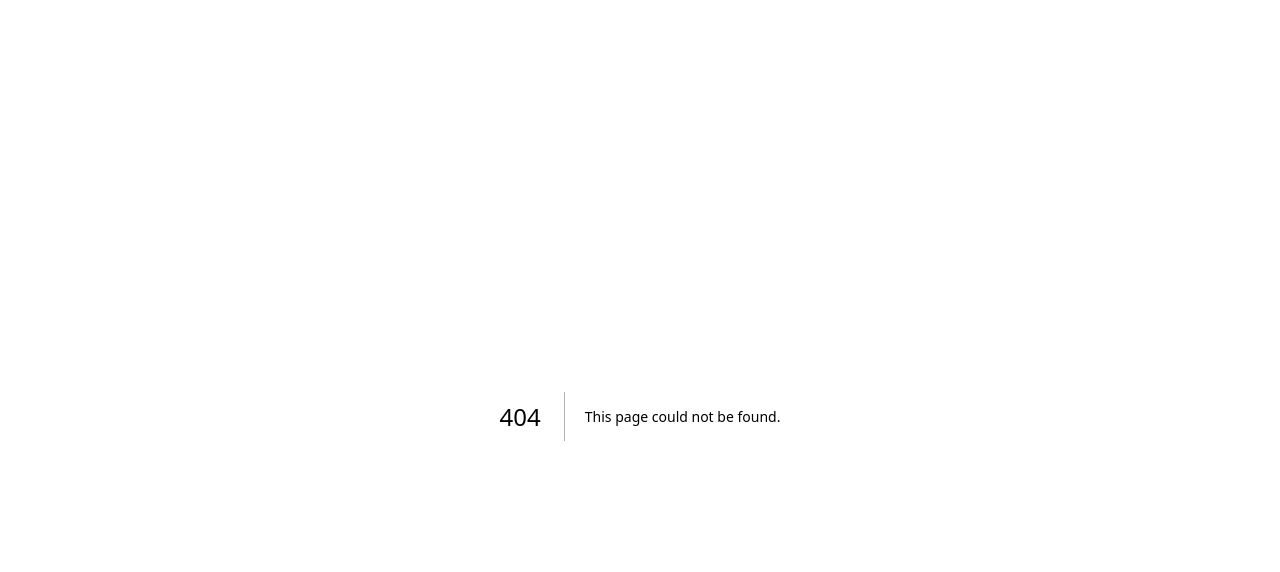
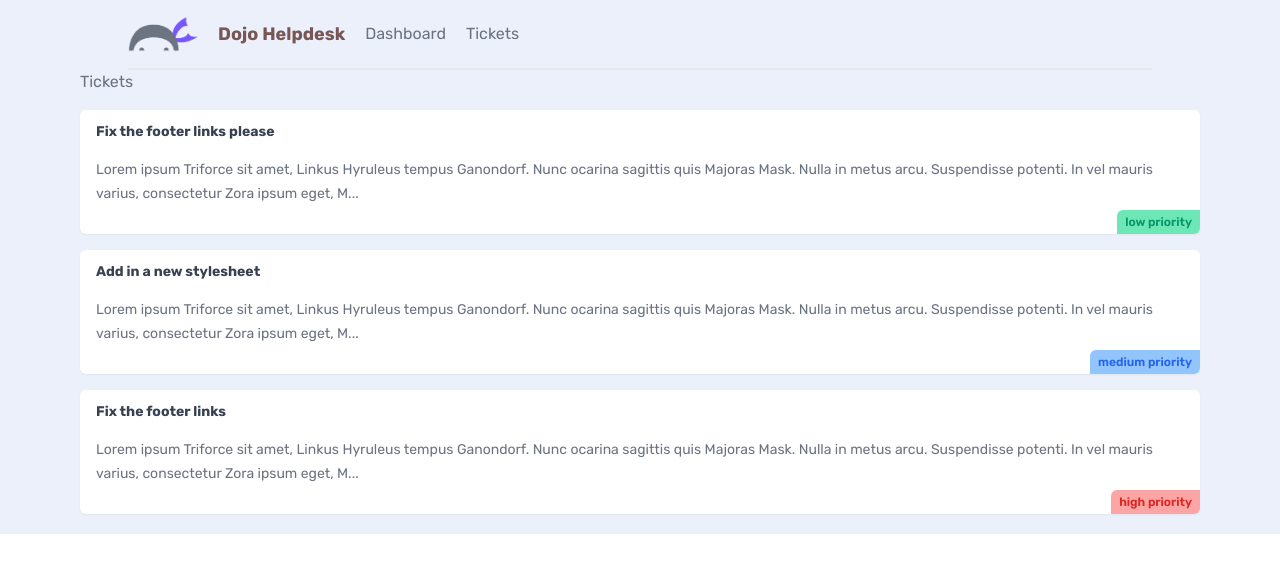
Before and after one commit to manishsaraan/nextjs-demo-app, a Next.js app: page /tickets in a window 1280 px wide. Before the commit this address had no page. Shown: the top 572 px of the page. Built offline with nearby package versions, Linux system fonts and the light colour scheme; data requests are answered from the project's data file.

Commit message:
show ticket list

```diff
--- /dev/null
+++ b/_data/db.json
@@ -0,0 +1,25 @@
+{
+    "tickets": [
+      {
+        "id": "1",
+        "title": "Fix the footer links please",
+        "body": "Lorem ipsum Triforce sit amet, Linkus Hyruleus tempus Ganondorf. Nunc ocarina sagittis quis Majoras Mask. Nulla in metus arcu. Suspendisse potenti. In vel mauris varius, consectetur Zora ipsum eget, Master Sword porttitor urna. Fusce elementum urna elit, eget eleifend velit consectetur eget. Integer vel lobortis ipsum, vitae auctor Ocarina of Time. Donec sed urna dapibus, interdum magna a, eleifend magna. Curabitur tincidunt enim a neque volutpat. Phasellus auctor magna vel nunc pretium, ut volutpat justo tristique. Pellentesque cursus convallis mauris, in tempus enim tincidunt vitae.",
+        "priority": "low",
+        "user_email": "mario@netninja.dev"
+      },
+      {
+        "id": "2",
+        "title": "Add in a new stylesheet",
+        "body": "Lorem ipsum Triforce sit amet, Linkus Hyruleus tempus Ganondorf. Nunc ocarina sagittis quis Majoras Mask. Nulla in metus arcu. Suspendisse potenti. In vel mauris varius, consectetur Zora ipsum eget, Master Sword porttitor urna. Fusce elementum urna elit, eget eleifend velit consectetur eget. Integer vel lobortis ipsum, vitae auctor Ocarina of Time. Donec sed urna dapibus, interdum magna a, eleifend magna. Curabitur tincidunt enim a neque volutpat. Phasellus auctor magna vel nunc pretium, ut volutpat justo tristique. Pellentesque cursus convallis mauris, in tempus enim tincidunt vitae.",
+        "priority": "medium",
+        "user_email": "mario@netninja.dev"
+      },
+      {
+        "id": "3",
+        "title": "Fix the footer links",
+        "body": "Lorem ipsum Triforce sit amet, Linkus Hyruleus tempus Ganondorf. Nunc ocarina sagittis quis Majoras Mask. Nulla in metus arcu. Suspendisse potenti. In vel mauris varius, consectetur Zora ipsum eget, Master Sword porttitor urna. Fusce elementum urna elit, eget eleifend velit consectetur eget. Integer vel lobortis ipsum, vitae auctor Ocarina of Time. Donec sed urna dapibus, interdum magna a, eleifend magna. Curabitur tincidunt enim a neque volutpat. Phasellus auctor magna vel nunc pretium, ut volutpat justo tristique. Pellentesque cursus convallis mauris, in tempus enim tincidunt vitae.",
+        "priority": "high",
+        "user_email": "peach@netninja.dev"
+      }
+    ]
+}
--- /dev/null
+++ b/app/blog/[slug]/page.tsx
@@ -0,0 +1,3 @@
+export default function Page({ params }: { params: { slug: string } }) {
+    return <div>My Post: {params.slug}</div>
+  }
--- /dev/null
+++ b/app/components/navigation/index.tsx
@@ -0,0 +1,20 @@
+import Link from 'next/link'
+import Image from 'next/image'
+import Logo from './dojo-logo.png'
+
+export default function Navbar() {
+  return (
+    <nav>
+      <Image
+        src={Logo}
+        alt='Dojo Helpdesk logo'
+        width={70}
+        placeholder='blur'
+        quality={100}
+      />
+      <h1>Dojo Helpdesk</h1>
+      <Link href="/">Dashboard</Link>
+      <Link href="/tickets">Tickets</Link>
+    </nav>
+  )
+}
--- /dev/null
+++ b/app/dashboard/layout.tsx
@@ -0,0 +1,14 @@
+export default function DashboardLayout({
+    children, // will be a page or nested layout
+  }: {
+    children: React.ReactNode
+  }) {
+    return (
+      <section>
+        {/* Include shared UI here e.g. a header or sidebar */}
+        <nav>Dashboard layout</nav>
+
+        {children}
+      </section>
+    )
+  }
--- /dev/null
+++ b/app/dashboard/page.tsx
@@ -0,0 +1,18 @@
+'use client'
+import React from 'react'
+import { useRouter } from 'next/navigation'
+import Link from 'next/link'
+
+const Dashbaord = () => {
+   const router = useRouter()
+
+  return (
+    <div>
+        <h1>Dashbaord</h1>
+        <button onClick={() => router.push('/')} className='btn btn-primary'>Go To Settings</button>
+        <Link href={'/'}> Homepage </Link>
+    </div>
+  )
+}
+
+export default Dashbaord
--- /dev/null
+++ b/app/dashboard/settings/page.tsx
@@ -0,0 +1,9 @@
+import React from 'react'
+
+const DashbaordSettings = () => {
+  return (
+    <div>DashbaordSettings</div>
+  )
+}
+
+export default DashbaordSettings
--- a/app/globals.css
+++ b/app/globals.css
@@ -2,21 +2,138 @@
 @tailwind components;
 @tailwind utilities;
 
-:root {
-  --foreground-rgb: 0, 0, 0;
-  --background-start-rgb: 214, 219, 220;
-  --background-end-rgb: 255, 255, 255;
+/* base styles */
+body {
+  background: #ebf0fa;
+  @apply text-gray-500 py-1 px-20 ;
+}
+h1, h2 {
+  @apply font-bold text-primary text-lg;
+}
+main {
+  @apply max-w-5xl my-12 mx-auto px-8;
+}
+main > h2 {
+  @apply mb-4 pb-2 text-base ;
+}
+p > a {
+  @apply text-primary underline;
 }
 
-@media (prefers-color-scheme: dark) {
-  :root {
-    --foreground-rgb: 255, 255, 255;
-    --background-start-rgb: 0, 0, 0;
-    --background-end-rgb: 0, 0, 0;
-  }
+/* nav styles */
+nav {
+  @apply
+    pb-4
+    border-b-2 border-gray-200
+    flex items-center gap-5
+    py-3 mx-auto
+    max-w-5xl;
+}
+nav a, nav span {
+  @apply text-gray-500;
+}
+nav a:hover {
+  @apply text-black;
+}
+main nav {
+  @apply border-0;
 }
 
-body {
-  color: rgb(var(--foreground-rgb));
-  padding: 1rem;
+/* button styles */
+button {
+  @apply
+    px-3 py-2
+    rounded-sm
+    flex justify-between items-center gap-2
+    text-sm;
 }
+button:hover {
+  @apply bg-opacity-90;
+}
+.btn-primary {
+  @apply bg-primary text-white;
+}
+.btn-secondary {
+  @apply bg-gray-200 text-gray-900;
+}
+
+/* form styles */
+form {
+  @apply
+    py-4 px-7
+    bg-primary
+    bg-opacity-5
+    rounded-md
+    block
+    mx-auto
+    min-w-fit w-1/4;
+}
+form label {
+  @apply block;
+}
+form input,
+form textarea,
+form select {
+  @apply
+    block
+    mt-2 my-4 px-2 py-1
+    rounded-sm w-full;
+}
+form button {
+  @apply block mx-auto;
+}
+
+/* feedback styles */
+.error {
+  @apply
+    border-2
+    border-red-500
+    bg-red-300
+    text-red-800
+    py-1 px-2
+    rounded-sm
+    block
+    max-w-fit
+    my-4 mx-auto;
+}
+
+/* card styles */
+.card {
+  @apply
+    bg-white
+    shadow-sm
+    rounded-md
+    py-3 px-4 my-4
+    relative
+    overflow-hidden;
+}
+.card h3 {
+  @apply
+    font-bold text-gray-700 text-sm
+    mb-0;
+}
+.card p {
+  @apply my-4 text-sm leading-6;
+}
+
+/* pill styles */
+.pill {
+  @apply
+    py-1 px-2 mt-3
+    inline-block
+    text-xs font-semibold;
+}
+.pill.high {
+  @apply bg-red-300 text-red-600;
+}
+.pill.medium {
+  @apply bg-blue-300 text-blue-600;
+}
+.pill.low {
+  @apply bg-emerald-300 text-emerald-600;
+}
+.card .pill {
+  @apply
+    absolute bottom-0 right-0
+    rounded-tl-md;
+}
--- a/app/layout.tsx
+++ b/app/layout.tsx
@@ -1,8 +1,9 @@
 import './globals.css'
 import type { Metadata } from 'next'
-import { Inter } from 'next/font/google'
+import { Rubik } from 'next/font/google'
+import Navbar from './components/navigation'
 
-const inter = Inter({ subsets: ['latin'] })
+const rubik = Rubik({ subsets: ['latin'] })
 
 export const metadata: Metadata = {
   title: 'Create Next App',
@@ -16,7 +17,10 @@ export default function RootLayout({
 }) {
   return (
     <html lang="en">
-      <body className={inter.className}>{children}</body>
+      <body className={rubik.className}>
+       <Navbar/>
+        {children}
+      </body>
     </html>
   )
 }
--- a/app/page.tsx
+++ b/app/page.tsx
@@ -17,25 +17,27 @@ const UsersPage = async () => {
 
 
   return (
-    <div>
-      <h1>All users</h1>
-      <div className='btn btn-primary'>
-        <button>Add to Cart</button>
+    <main>
+      <h2>Dashboard</h2>
+      <p>Lorem ipsum, dolor sit amet consectetur adipisicing elit. Vero repellendus tempore, exercitationem odit, quasi doloremque possimus recusandae alias sequi totam soluta natus iure eius, obcaecati sint dolores blanditiis aspernatur quo officia iusto ut. Et, aliquid sed voluptates iste cum totam, facere explicabo, fugit suscipit ratione aspernatur consequuntur ex mollitia quaerat?</p>
+
+      <div className="flex justify-center my-8">
+        <Link href="/tickets">
+          <button className="btn-primary">View Tickets</button>
+        </Link>
       </div>
-      <div className='p-1 my-5 bg-sky-200 text-white text-xl hover:bg-sky-500'>
-             tailwind
+
+      <h2>Company Updates</h2>
+
+      <div className="card">
+        <h3>New member of the web dev team...</h3>
+        <p>Lorem ipsum dolor sit amet consectetur adipisicing elit. Incidunt, at quam. Dolores omnis possimus quam soluta rerum illo laborum ullam pariatur molestiae, modi beatae corrupti.</p>
       </div>
-      <ProductCard/>
-      <Link href={'/components/'}>Product</Link>
-      <p>{new Date().toLocaleTimeString()}</p>
-      <ul>
-        {users.map((user:User, key: number) =>  (
-          <li key={key}>
-          {user.name}
-         </li>
-        ))}
-      </ul>
-    </div>
+      <div className="card">
+        <h3>New website live!</h3>
+        <p>Lorem ipsum dolor sit amet consectetur adipisicing elit. Incidunt, at quam. Dolores omnis possimus quam soluta rerum illo laborum ullam pariatur molestiae, modi beatae corrupti, assumenda distinctio adipisci, cupiditate minima eum vitae? Similique dicta est facilis debitis, autem temporibus quo repellat illum unde id iste veritatis eveniet, aspernatur enim quas.</p>
+      </div>
+    </main>
   )
 }
 
--- /dev/null
+++ b/app/tickets/TicketList.tsx
@@ -0,0 +1,31 @@
+async function getTickets(){
+    const resp = await fetch('http://localhost:4000/tickets');
+    const data = await resp.json();
+
+    return data;
+}
+
+interface Ticket {
+    id: string,
+    title: string,
+    body: string,
+    priority: string,
+    user_email: string
+}
+
+export default async function TicketList() {
+  const tickets:Ticket[] = await getTickets();
+
+  return (
+    <>
+      {tickets.length === 0 ? (<p className="text-center">There are no open tickets</p>): null}
+      { tickets.map((ticket:Ticket) => (
+        <div key={ticket.id} className="card my-5">
+            <h3>{ticket.title}</h3>
+            <p>{ticket.body.slice(0,200)}...</p>
+            <div className={`pill ${ticket.priority}`}>{ticket.priority} priority</div>
+        </div>
+      ))}
+    </>
+  )
+}
--- /dev/null
+++ b/app/tickets/page.tsx
@@ -0,0 +1,11 @@
+import React from 'react'
+import TicketList from './TicketList'
+
+export default function Tickets() {
+  return (
+    <>
+    <div>Tickets</div>
+    <TicketList/>
+    </>
+  )
+}
--- a/tailwind.config.ts
+++ b/tailwind.config.ts
@@ -8,11 +8,9 @@ const config: Config = {
   ],
   theme: {
     extend: {
-      backgroundImage: {
-        'gradient-radial': 'radial-gradient(var(--tw-gradient-stops))',
-        'gradient-conic':
-          'conic-gradient(from 180deg at 50% 50%, var(--tw-gradient-stops))',
-      },
+      colors:{
+        primary: '#785655'
+      }
     },
   },
   plugins: [
```
Also changed, not shown: app/components/navigation/dojo-logo.png (added).
